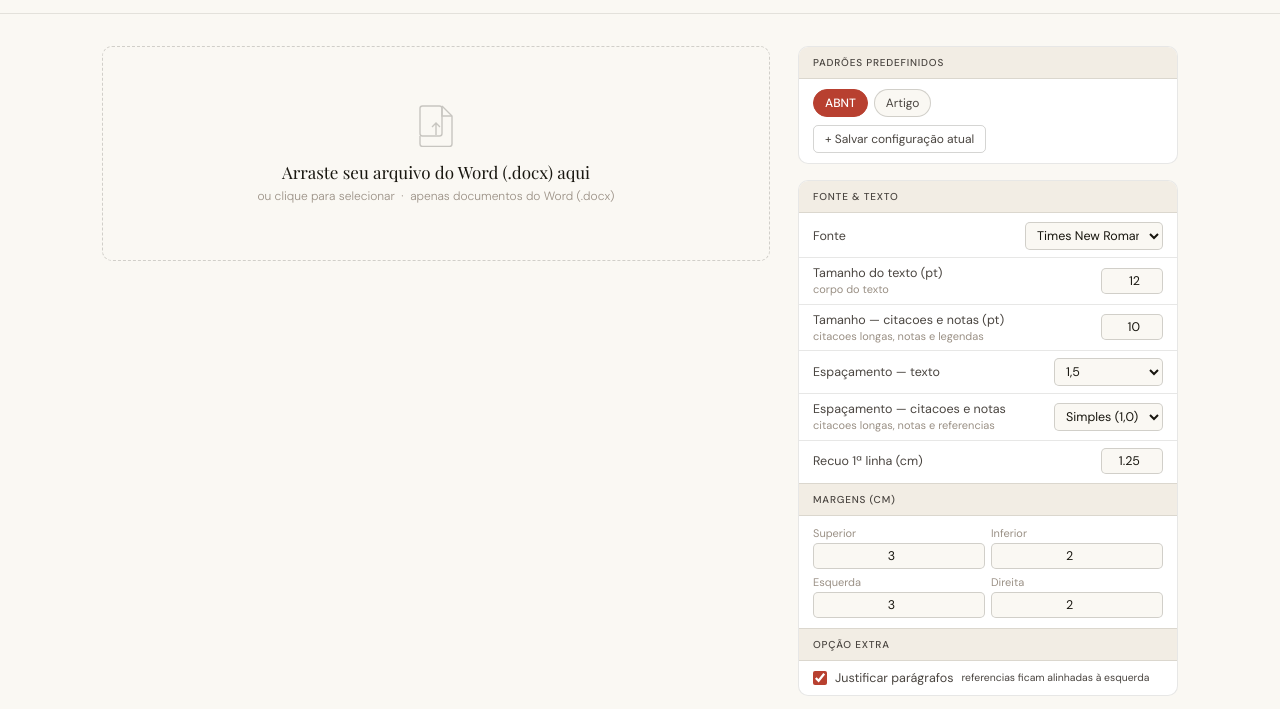
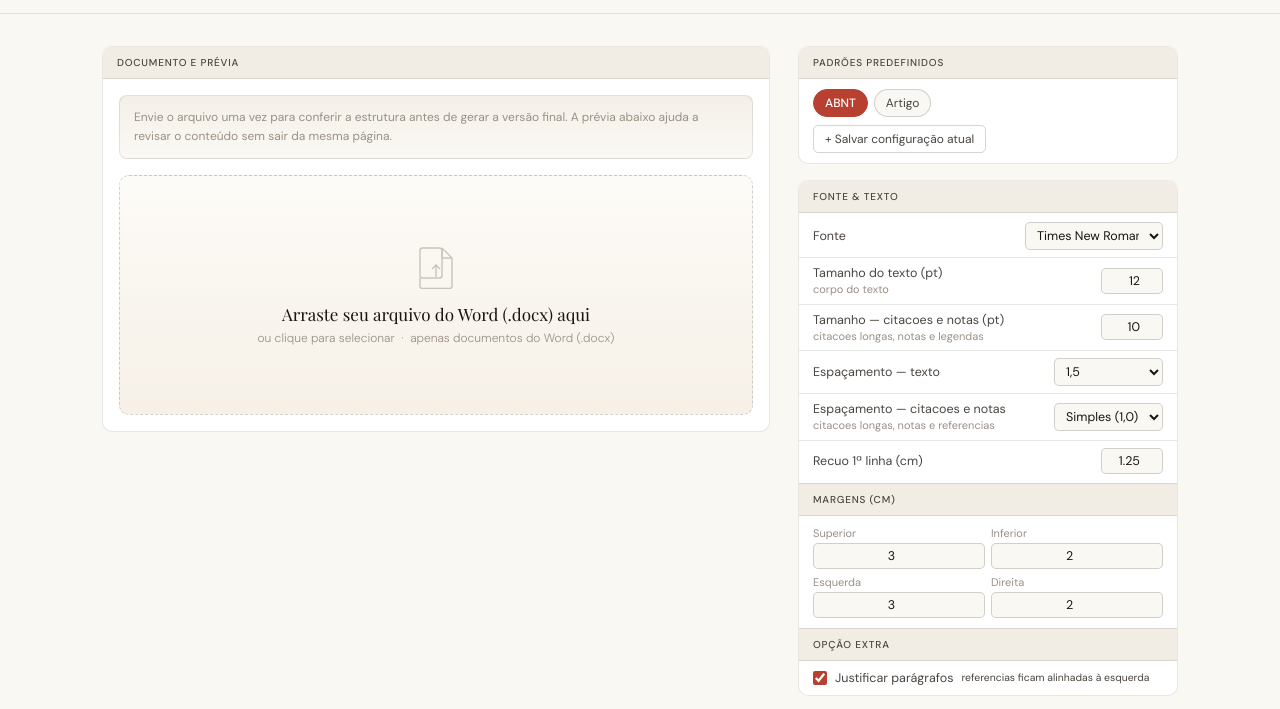
Before and after one commit to imagoel/formatador-de-texto, a plain HTML site: page format.html in a window 1280 px wide. Shown: the part 46-755 px from the top of the page. Drawn offline with nearby package versions, Linux system fonts and the light colour scheme.

Commit message:
feat: enhance document preview workspace

```diff
--- a/format.html
+++ b/format.html
@@ -24,11 +24,14 @@ header h1{font-family:'Playfair Display',serif;font-size:20px;font-weight:400;le
 header small{font-size:12px;color:var(--ink-light);font-weight:300}
 
 /* ── Layout ── */
-.wrap{max-width:1140px;margin:0 auto;padding:2rem;display:grid;grid-template-columns:1fr 380px;gap:1.75rem;align-items:start}
+.wrap{max-width:1140px;margin:0 auto;padding:2rem;display:grid;grid-template-columns:minmax(0,1fr) 380px;gap:1.75rem;align-items:start}
 @media(max-width:820px){.wrap{grid-template-columns:1fr;padding:1rem}}
+.workspace-panel{min-width:0}
+.workspace-body{padding:16px;display:flex;flex-direction:column;gap:1rem}
+.workspace-note{font-size:12px;color:var(--ink-light);line-height:1.6;padding:12px 14px;background:linear-gradient(180deg,rgba(242,237,228,.85),rgba(250,248,243,.9));border:1px solid var(--border);border-radius:8px}
 
 /* ── Upload ── */
-.upload-zone{border:1.5px dashed var(--border2);border-radius:var(--r);padding:3.5rem 2rem;text-align:center;cursor:pointer;transition:.2s;background:var(--paper);position:relative}
+.upload-zone{border:1.5px dashed var(--border2);border-radius:var(--r);padding:3.5rem 2rem;min-height:240px;text-align:center;cursor:pointer;transition:.2s;background:linear-gradient(180deg,#fdfbf7 0%, #f6f0e7 100%);position:relative;display:flex;flex-direction:column;justify-content:center}
 .upload-zone:hover,.upload-zone.drag{border-color:var(--accent);background:#fdf4f2}
 .upload-zone input{position:absolute;inset:0;opacity:0;cursor:pointer;width:100%;height:100%}
 .upload-zone svg{margin:0 auto .9rem;display:block;opacity:.22}
@@ -36,7 +39,7 @@ header small{font-size:12px;color:var(--ink-light);font-weight:300}
 .upload-zone p{font-size:12px;color:var(--ink-light);font-weight:300}
 
 /* ── File card ── */
-.file-card{display:none;background:white;border:1px solid var(--border);border-radius:var(--r);overflow:hidden}
+.file-card{display:none;background:white;border:1px solid var(--border);border-radius:var(--r);overflow:hidden;box-shadow:0 16px 32px rgba(24,22,15,.06)}
 .file-card.show{display:block}
 .file-top{display:flex;align-items:center;gap:10px;padding:11px 15px;background:var(--paper-2);border-bottom:1px solid var(--border)}
 .file-dot{width:28px;height:28px;background:var(--accent);border-radius:5px;display:flex;align-items:center;justify-content:center;flex-shrink:0}
@@ -47,7 +50,7 @@ header small{font-size:12px;color:var(--ink-light);font-weight:300}
 .info-bar{padding:9px 15px;background:var(--paper-2);border-bottom:1px solid var(--border);display:flex;gap:16px}
 .info-tag{font-size:11px;color:var(--ink-mid)}
 .info-tag strong{color:var(--ink);font-weight:500}
-.preview-box{padding:1.25rem 1.5rem;max-height:420px;overflow-y:auto;font-size:13px;line-height:1.9;color:var(--ink-mid)}
+.preview-box{padding:1.5rem 1.75rem;min-height:360px;max-height:560px;overflow-y:auto;font-size:13px;line-height:1.9;color:var(--ink-mid);background:linear-gradient(180deg,#fff 0%, #fcfaf6 100%)}
 .preview-box p{margin-bottom:.4em}
 .preview-box::-webkit-scrollbar{width:3px}
 .preview-box::-webkit-scrollbar-thumb{background:var(--paper-3);border-radius:4px}
@@ -154,7 +157,11 @@ input[type=number]{width:62px;text-align:right}
 <div class="wrap">
 
   <!-- ── Coluna esquerda ── -->
-  <div>
+  <div class="panel workspace-panel">
+    <div class="panel-hd">Documento e prévia</div>
+    <div class="workspace-body">
+      <p class="workspace-note">Envie o arquivo uma vez para conferir a estrutura antes de gerar a versão final. A prévia abaixo ajuda a revisar o conteúdo sem sair da mesma página.</p>
+
       <div id="uploadZone" class="upload-zone">
         <input type="file" id="fileInput" accept=".docx,application/vnd.openxmlformats-officedocument.wordprocessingml.document">
         <svg width="44" height="44" viewBox="0 0 44 44" fill="none" stroke="currentColor" stroke-width="1.4">
@@ -180,6 +187,7 @@ input[type=number]{width:62px;text-align:right}
           <span class="info-tag" id="infoPagesTag">Páginas: <strong id="infoPages">—</strong></span>
         </div>
         <div class="preview-box" id="previewBox"></div>
+      </div>
     </div>
   </div>
 
```
Lines whose indentation alone changed are shown as unchanged.
